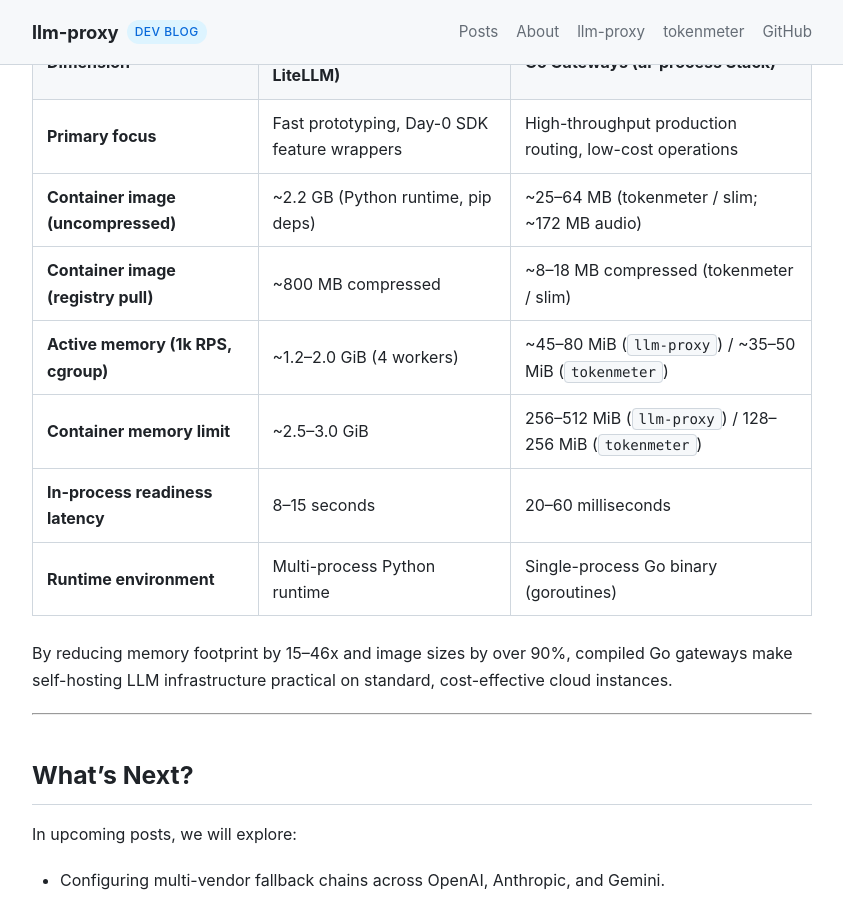
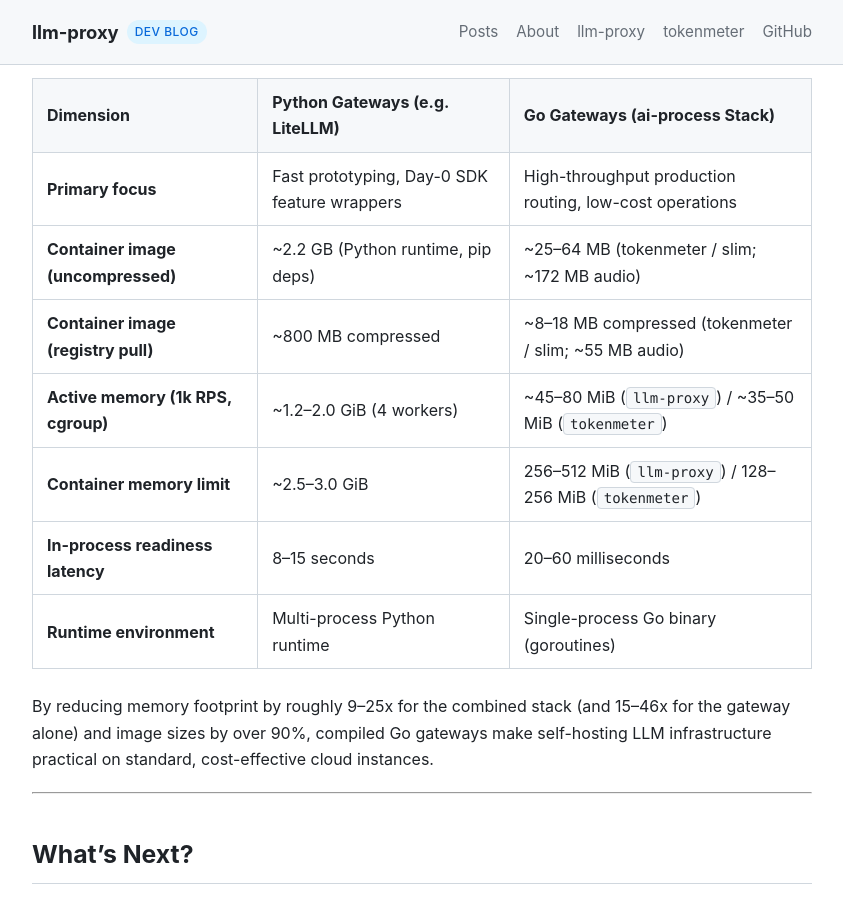
Before and after one commit to ai-process/blog, a Jekyll site: the page built from _posts/2026-10-17-why-we-chose-go-over-python-for-our-llm-gateway.md, in a window 1280 px wide and 900 px high, scrolled down 6429 px. Shown: the whole window, without its empty margins (218-1061 px from the left). Built offline with Jekyll 4.4.1, drawn with Linux system fonts in a browser that asks for light colours; some of the changed text lies outside the part shown.

Commit message:
docs(blog): pin digest, harmonize readiness conditions and summary table

```diff
--- a/_posts/2026-10-17-why-we-chose-go-over-python-for-our-llm-gateway.md
+++ b/_posts/2026-10-17-why-we-chose-go-over-python-for-our-llm-gateway.md
@@ -138,13 +138,13 @@
 |---|---|---|
 | **Primary focus** | Fast prototyping, Day-0 SDK feature wrappers | High-throughput production routing, low-cost operations |
 | **Container image (uncompressed)** | ~2.2 GB (Python runtime, pip deps) | ~25–64 MB (tokenmeter / slim; ~172 MB audio) |
-| **Container image (registry pull)** | ~800 MB compressed | ~8–18 MB compressed (tokenmeter / slim) |
+| **Container image (registry pull)** | ~800 MB compressed | ~8–18 MB compressed (tokenmeter / slim; ~55 MB audio) |
 | **Active memory (1k RPS, cgroup)** | ~1.2–2.0 GiB (4 workers) | ~45–80 MiB (`llm-proxy`) / ~35–50 MiB (`tokenmeter`) |
 | **Container memory limit** | ~2.5–3.0 GiB | 256–512 MiB (`llm-proxy`) / 128–256 MiB (`tokenmeter`) |
 | **In-process readiness latency** | 8–15 seconds | 20–60 milliseconds |
 | **Runtime environment** | Multi-process Python runtime | Single-process Go binary (goroutines) |
 
-By reducing memory footprint by 15–46x and image sizes by over 90%, compiled Go gateways make self-hosting LLM infrastructure practical on standard, cost-effective cloud instances.
+By reducing memory footprint by roughly 9–25x for the combined stack (and 15–46x for the gateway alone) and image sizes by over 90%, compiled Go gateways make self-hosting LLM infrastructure practical on standard, cost-effective cloud instances.
 
 ---
 
```
Also changed, not shown: other parts of _posts/2026-10-17-why-we-chose-go-over-python-for-our-llm-gateway.md (+4 -4 lines).
